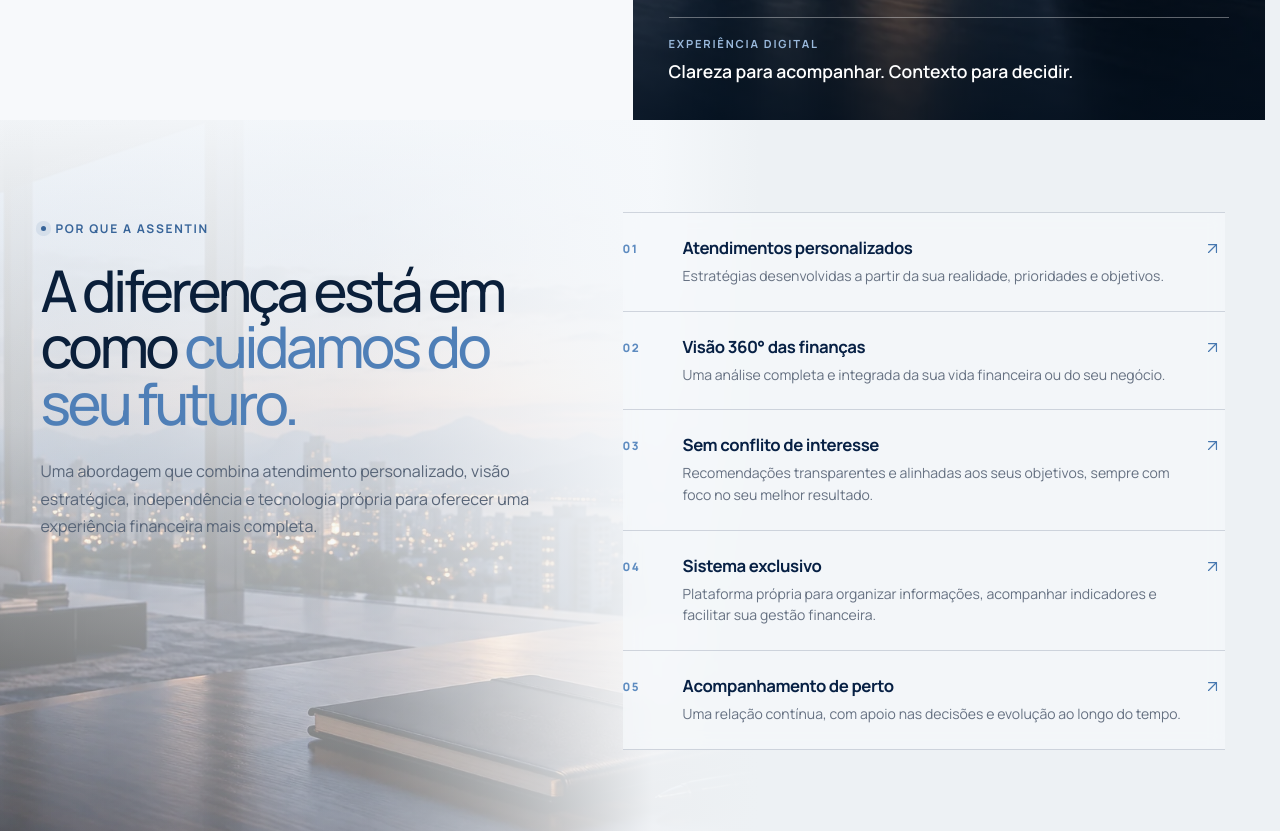
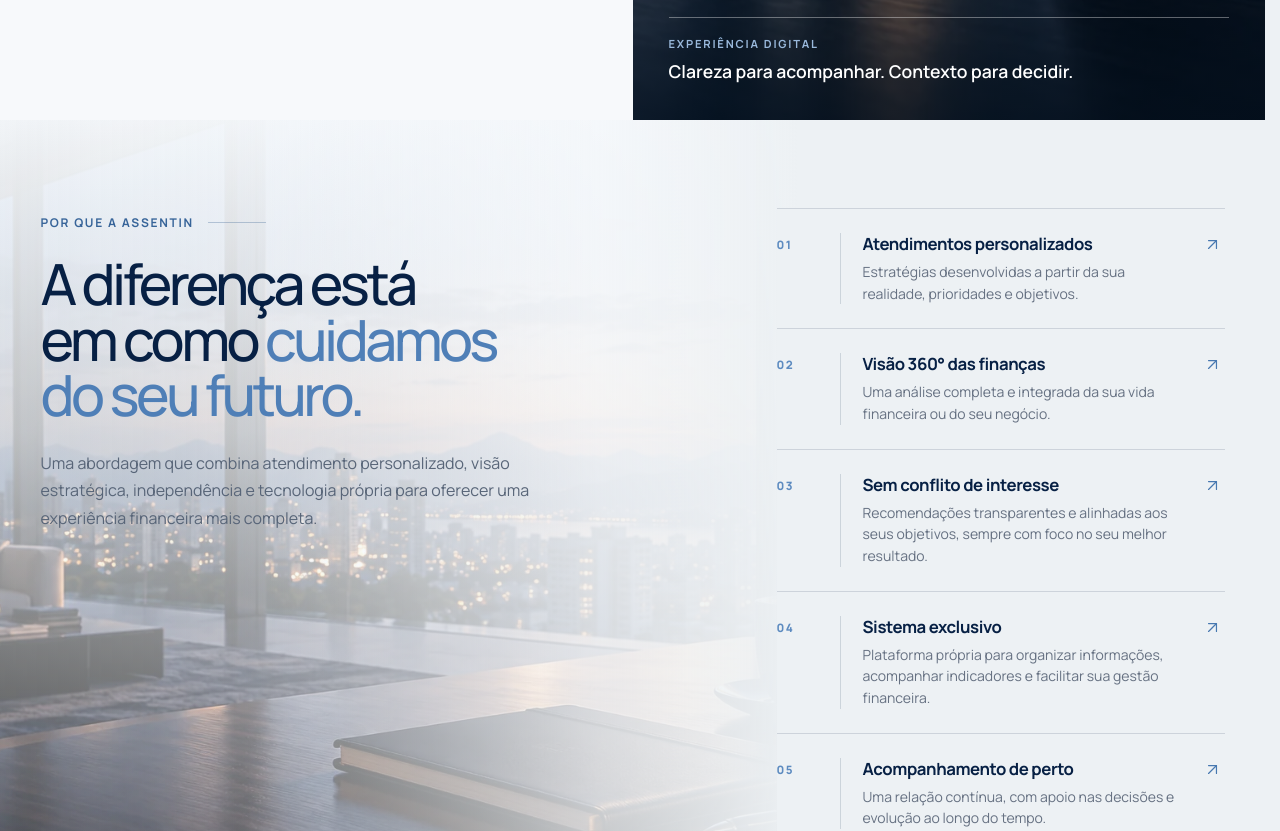
Before and after one commit to lucasmadevv/assentin, a Next.js app: page / in a window 1280 px wide. Shown: the part 5200-6031 px from the top of the page. Built offline with nearby package versions, Linux system fonts and the light colour scheme.

Commit message:
Update Site source

```diff
--- a/src/app/globals.css
+++ b/src/app/globals.css
@@ -349,17 +349,20 @@ section[id] { scroll-margin-top: 24px; }
 
 /* Results */
 .results { position: relative; isolation: isolate; overflow: hidden; background: var(--equilibrio); }
-.results-media { position: relative; height: clamp(280px, 72vw, 430px); overflow: hidden; }
-.results-media img { object-fit: cover; object-position: 54% center; }
-.results-gradient { position: absolute; inset: 0; background: linear-gradient(180deg, rgba(245, 248, 251, 0.02) 24%, rgba(245, 248, 251, 0.96) 100%); }
-.why-grid { position: relative; z-index: 2; padding: 56px 0 88px; display: grid; grid-template-columns: minmax(0, 1fr); gap: 54px; }
-.why-intro { max-width: 620px; }
-.why-intro h2 { max-width: 610px; margin: 0; font-size: clamp(2.65rem, 11.4vw, 4.5rem); font-weight: 500; letter-spacing: -0.062em; line-height: 0.98; }
-.why-intro h2 span { color: #4f7fb7; }
+.results-media { position: absolute; z-index: 0; inset: 0 0 auto; height: 590px; overflow: hidden; }
+.results-media img { object-fit: cover; object-position: 52% center; }
+.results-gradient { position: absolute; inset: 0; background: linear-gradient(180deg, rgba(245, 248, 251, 0.96) 0%, rgba(245, 248, 251, 0.72) 46%, rgba(245, 248, 251, 0.08) 78%, var(--equilibrio) 100%); }
+.why-grid { position: relative; z-index: 2; padding: 68px 0 88px; display: grid; grid-template-columns: minmax(0, 1fr); gap: 48px; }
+.why-intro { min-height: 505px; max-width: 620px; }
+.why-eyebrow { gap: 14px; }
+.why-eyebrow i { width: 58px; height: 1px; background: rgba(49, 91, 140, 0.3); }
+.why-intro h2 { max-width: 610px; margin: 0; font-size: clamp(2.5rem, 10.8vw, 4.5rem); font-weight: 500; letter-spacing: -0.062em; line-height: 0.98; }
+.why-intro h2 > span { display: block; color: var(--patrimonio); }
+.why-intro h2 em, .why-intro h2 .why-accent { color: #4f7fb7; font-style: normal; }
 .why-intro > p:last-child { max-width: 570px; margin: 27px 0 0; color: #586578; font-size: 1rem; line-height: 1.72; }
-.why-list { border-top: 1px solid rgba(7, 32, 68, 0.16); }
-.why-item { padding: 22px 0; border-bottom: 1px solid rgba(7, 32, 68, 0.16); display: grid; grid-template-columns: 34px minmax(0, 1fr) 20px; gap: 14px; align-items: start; }
-.why-number { padding-top: 3px; color: #5d8bc0; font-size: 0.72rem; font-weight: 750; letter-spacing: 0.12em; }
+.why-list { border-top: 1px solid rgba(7, 32, 68, 0.14); background: var(--equilibrio); }
+.why-item { padding: 22px 0; border-bottom: 1px solid rgba(7, 32, 68, 0.14); display: grid; grid-template-columns: 46px minmax(0, 1fr) 20px; gap: 16px; align-items: stretch; }
+.why-number { align-self: stretch; padding: 3px 13px 0 0; border-right: 1px solid rgba(7, 32, 68, 0.14); color: #5d8bc0; font-size: 0.72rem; font-weight: 750; letter-spacing: 0.12em; }
 .why-item h3 { margin: 0; color: var(--patrimonio); font-size: 1.05rem; font-weight: 650; letter-spacing: -0.025em; line-height: 1.25; }
 .why-item p { max-width: 520px; margin: 7px 0 0; color: var(--muted); font-size: 0.875rem; line-height: 1.55; }
 .why-item > svg { margin-top: 2px; color: #4778b0; }
@@ -462,11 +465,14 @@ footer { background: var(--estrategia); color: white; }
   .integrated-visual { min-height: 390px; }
   .tech-visual-label { left: 20px; right: 20px; bottom: 22px; }
 
-  .results-media { height: 300px; }
-  .why-grid { padding: 50px 0 82px; gap: 44px; }
-  .why-intro h2 { font-size: clamp(2.45rem, 11.8vw, 3.25rem); line-height: 1.01; }
+  .results-media { height: 560px; }
+  .results-media img { object-position: 56% center; }
+  .why-grid { padding: 62px 0 82px; gap: 42px; }
+  .why-intro { min-height: 458px; }
+  .why-intro h2 { font-size: clamp(2.25rem, 10.8vw, 3rem); line-height: 1.01; }
   .why-intro > p:last-child { margin-top: 22px; font-size: 0.9375rem; line-height: 1.65; }
-  .why-item { grid-template-columns: 30px minmax(0, 1fr) 18px; padding: 20px 0; gap: 12px; }
+  .why-item { grid-template-columns: 40px minmax(0, 1fr) 18px; padding: 20px 0; gap: 12px; }
+  .why-number { padding-right: 10px; }
   .why-item h3 { font-size: 1rem; }
   .why-item p { font-size: 0.8125rem; }
 
@@ -509,9 +515,10 @@ footer { background: var(--estrategia); color: white; }
   .tech-copy { padding: 125px 24px; }
   .integrated-visual { min-height: 580px; }
   .tech-visual-label { left: 36px; right: 36px; bottom: 36px; }
-  .results-media { height: 480px; }
-  .why-grid { padding-block: 72px 110px; }
-  .why-item { grid-template-columns: 42px minmax(0, 1fr) 22px; padding: 24px 0; gap: 18px; }
+  .results-media { height: 680px; }
+  .why-grid { padding-block: 82px 110px; }
+  .why-intro { min-height: 580px; }
+  .why-item { grid-template-columns: 54px minmax(0, 1fr) 22px; padding: 24px 0; gap: 18px; }
   .brand-image { min-height: 600px; }
   .field-row { grid-template-columns: minmax(0, 1fr) minmax(0, 1fr); gap: 24px; }
   .contact-form, .success-card { padding: 36px; }
@@ -558,14 +565,17 @@ footer { background: var(--estrategia); color: white; }
   .tech-copy { padding: 125px clamp(48px, 6vw, 100px) 125px max(48px, calc((100vw - 1380px) / 2)); }
   .tech-copy h2, .institutional-copy h2 { font-size: clamp(3.4rem, 4.7vw, 5.5rem); }
   .integrated-visual { min-height: 740px; }
-  .results { min-height: 780px; }
-  .results-media { position: absolute; z-index: 0; inset: 0 auto 0 0; width: 60%; height: 100%; }
-  .results-media img { object-position: 54% center; }
-  .results-gradient { background: linear-gradient(90deg, rgba(245, 248, 251, 0.08) 0%, rgba(245, 248, 251, 0.32) 48%, rgba(245, 248, 251, 0.95) 86%, var(--equilibrio) 100%), linear-gradient(180deg, rgba(245, 248, 251, 0.98) 0%, rgba(245, 248, 251, 0.78) 39%, rgba(245, 248, 251, 0.12) 100%); }
-  .why-grid { min-height: 780px; padding-block: 92px; grid-template-columns: minmax(0, 0.9fr) minmax(420px, 1.1fr); gap: 7vw; align-items: start; }
-  .why-intro { padding-top: 8px; }
-  .why-intro h2 { font-size: clamp(3.4rem, 4.5vw, 5.3rem); }
-  .why-list { background: rgba(245, 248, 251, 0.72); backdrop-filter: blur(8px); }
+  .results { min-height: 820px; }
+  .results-media { inset: 0 auto 0 0; width: 63%; height: 100%; }
+  .results-media img { object-position: 52% center; }
+  .results-gradient { background: linear-gradient(90deg, rgba(245, 248, 251, 0.06) 0%, rgba(245, 248, 251, 0.14) 28%, rgba(245, 248, 251, 0.76) 75%, var(--equilibrio) 100%), linear-gradient(180deg, rgba(245, 248, 251, 0.98) 0%, rgba(245, 248, 251, 0.76) 38%, rgba(245, 248, 251, 0.08) 100%); }
+  .why-grid { min-height: 820px; padding-block: 88px; grid-template-columns: minmax(0, 1.2fr) minmax(420px, 0.8fr); gap: 5vw; align-items: start; }
+  .why-intro { min-height: 0; max-width: 660px; padding-top: 6px; }
+  .why-intro h2 { max-width: 660px; font-size: clamp(3.55rem, 4.35vw, 4.75rem); }
+  .why-intro > p:last-child { max-width: 545px; }
+  .why-list { background: var(--equilibrio); }
+  .why-item { grid-template-columns: 64px minmax(0, 1fr) 22px; padding: 24px 0; gap: 22px; }
+  .why-number { padding-right: 20px; }
   .institutional-grid { grid-template-columns: minmax(0, 1.05fr) minmax(0, 0.95fr); gap: 8vw; }
   .brand-image { min-height: 670px; border-radius: 4px 4px 80px 4px; }
   .brand-image > span { left: 28px; right: auto; bottom: 28px; }
--- a/src/app/page.tsx
+++ b/src/app/page.tsx
@@ -489,8 +489,12 @@ export default function Home() {
         </div>
         <div className="page-shell why-grid">
           <div className="why-intro" data-reveal>
-            <p className="eyebrow"><span className="eyebrow-dot" /> Por que a Assentin</p>
-            <h2 id="diferenciais-titulo">A diferença está em como <span>cuidamos do seu futuro.</span></h2>
+            <p className="eyebrow why-eyebrow">Por que a Assentin <i aria-hidden="true" /></p>
+            <h2 id="diferenciais-titulo">
+              <span>A diferença está</span>
+              <span>em como <em>cuidamos</em></span>
+              <span className="why-accent">do seu futuro.</span>
+            </h2>
             <p>Uma abordagem que combina atendimento personalizado, visão estratégica, independência e tecnologia própria para oferecer uma experiência financeira mais completa.</p>
           </div>
           <div className="why-list" data-reveal>
```
